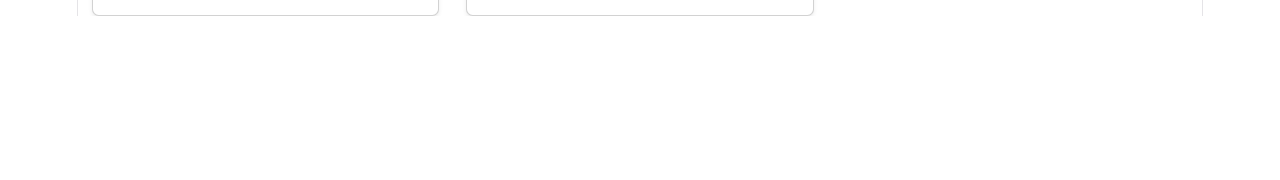
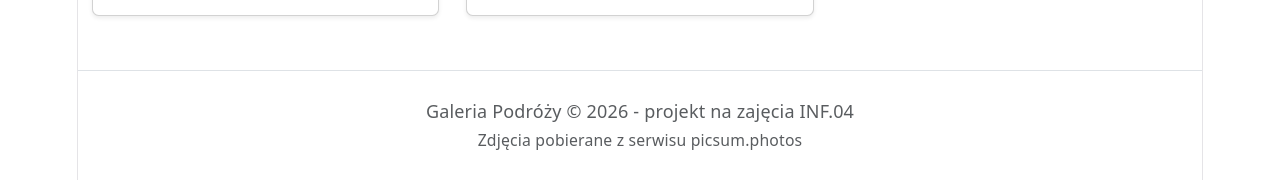
Before and after one commit to Sicario2007/AplikacjeWebowe_WojciechZieciak, a React (Vite) app: page / in a window 1280 px wide. Shown: the part 1646-1826 px from the top of the page. Before the commit the page ends 1662 px from the top, so only its background shows below. Built offline with nearby package versions, Linux system fonts and the light colour scheme; the HTML template or start-up script is replaced by a standard one.

Commit message:
Added Footer component

```diff
--- /dev/null
+++ b/components/Footer.jsx
@@ -0,0 +1,14 @@
+function Footer(){
+    return(
+        <>
+            <footer id="stopka" className="border-top mt-5 py-4">
+                <div className="container text-center text-body-secondary">
+                    <p className="mb-1">Galeria Podróży &copy; 2026 - projekt na zajęcia INF.04</p>
+                    <p className="mb-0 small">Zdjęcia pobierane z serwisu picsum.photos</p>
+                </div>
+            </footer>
+        </>
+    )
+}
+
+export default Footer
--- a/src/App.jsx
+++ b/src/App.jsx
@@ -3,6 +3,7 @@ import Navbar from "../components/Navbar"
 import Header from "../components/Header"
 import CategoryBar from "../components/CategoryBar"
 import Gallery from "../components/Gallery"
+import Footer from "../components/Footer"
 
 function App()
 {
@@ -15,6 +16,8 @@ function App()
         <CategoryBar />
         <Gallery />
       </main>
+
+      <Footer />
     </>
   )
 }
```
